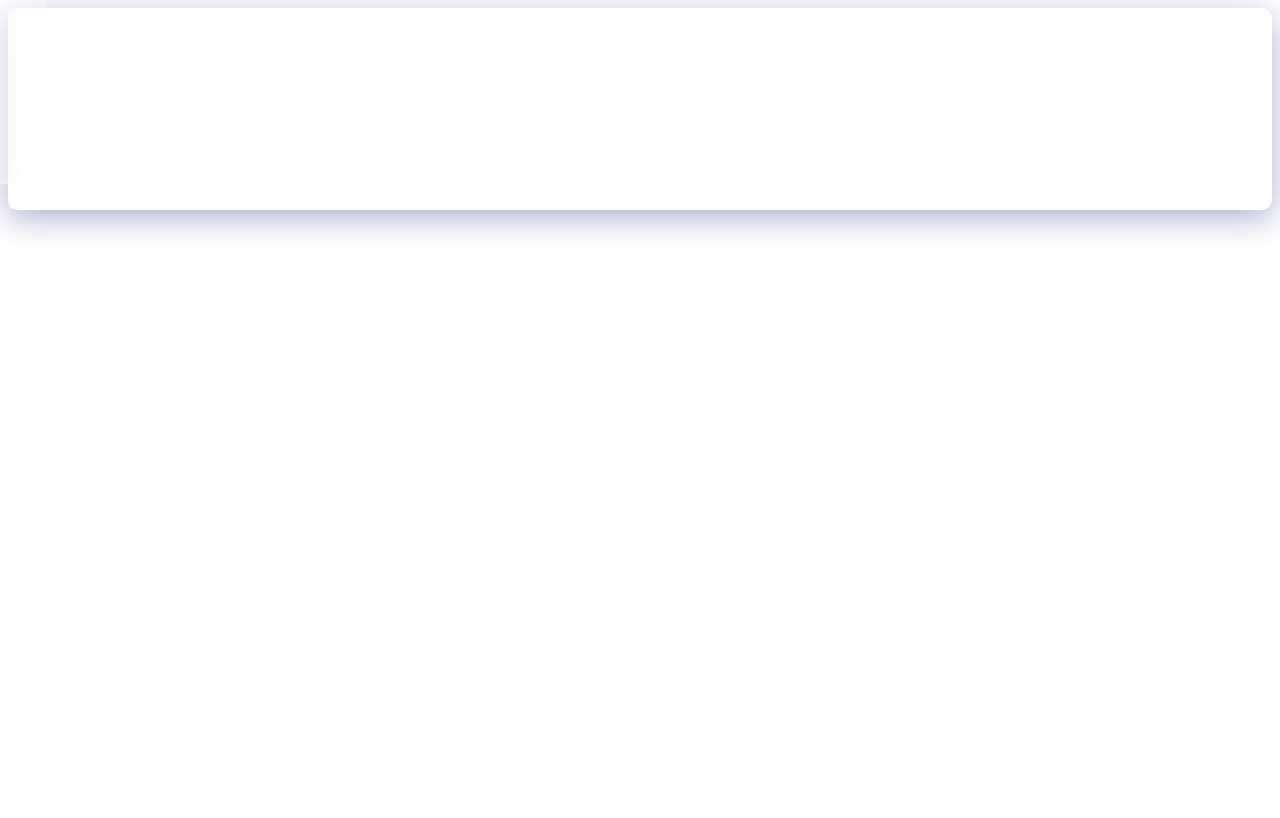
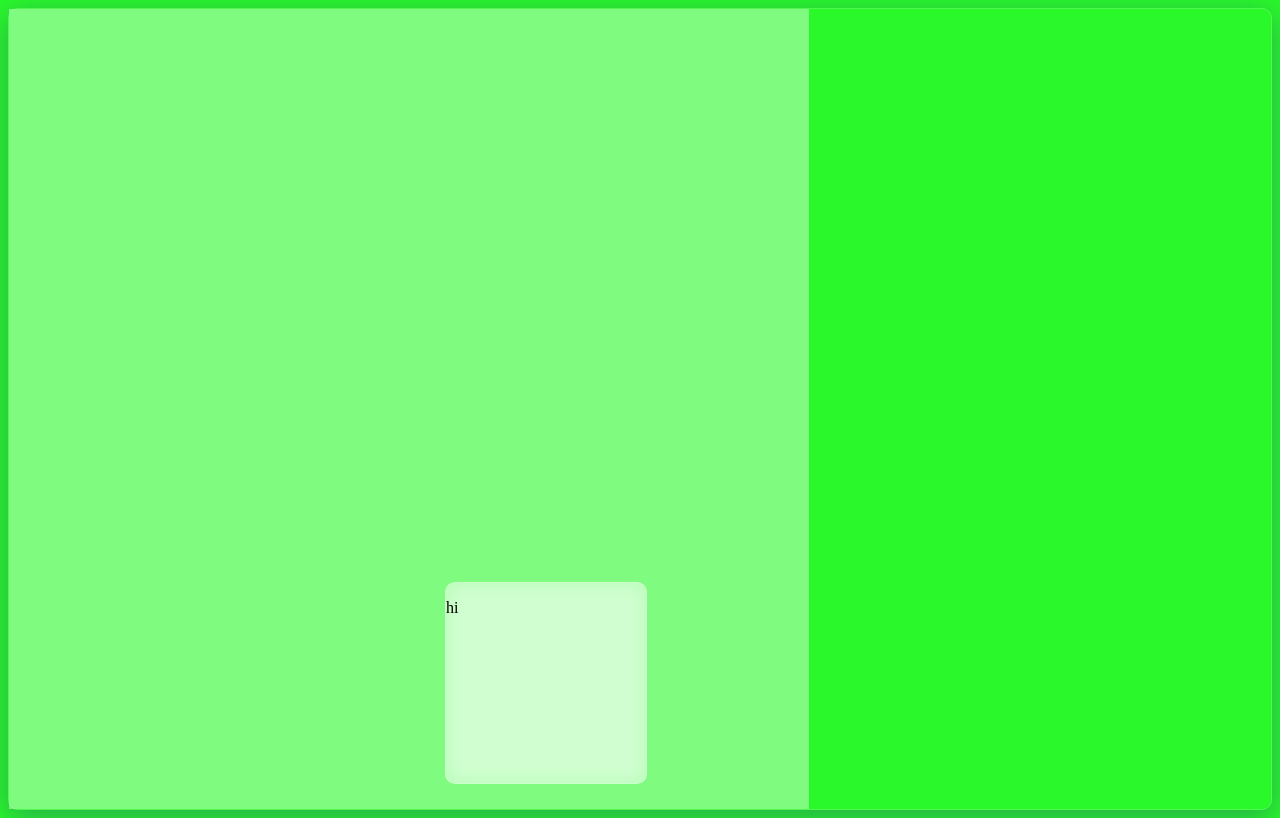
Before and after one commit to ibapps39/ibapps39Life, a plain HTML site: page index.html in a window 1280 px wide. Drawn offline with Linux system fonts and the light colour scheme.

Commit message:
second background

```diff
--- a/style.css
+++ b/style.css
@@ -1,6 +1,6 @@
 .basic {
-  width: 200px;
-  height: 200px;
+  width: 800px;
+  height: 800px;
   background: rgba(255,255,255,0.4);
   position: relative;
 }
@@ -16,7 +16,7 @@
   border: 1px solid rgba(255,255,255,0.2);
 }
 body {
-  background: rgba( 255, 255, 255, 0.25 );
+  background: rgba(14, 248, 14, 0.884);
   box-shadow: 0 8px 32px 0 rgba( 31, 38, 135, 0.37 );
   backdrop-filter: blur( 4px );
   -webkit-backdrop-filter: blur( 4px );
```
